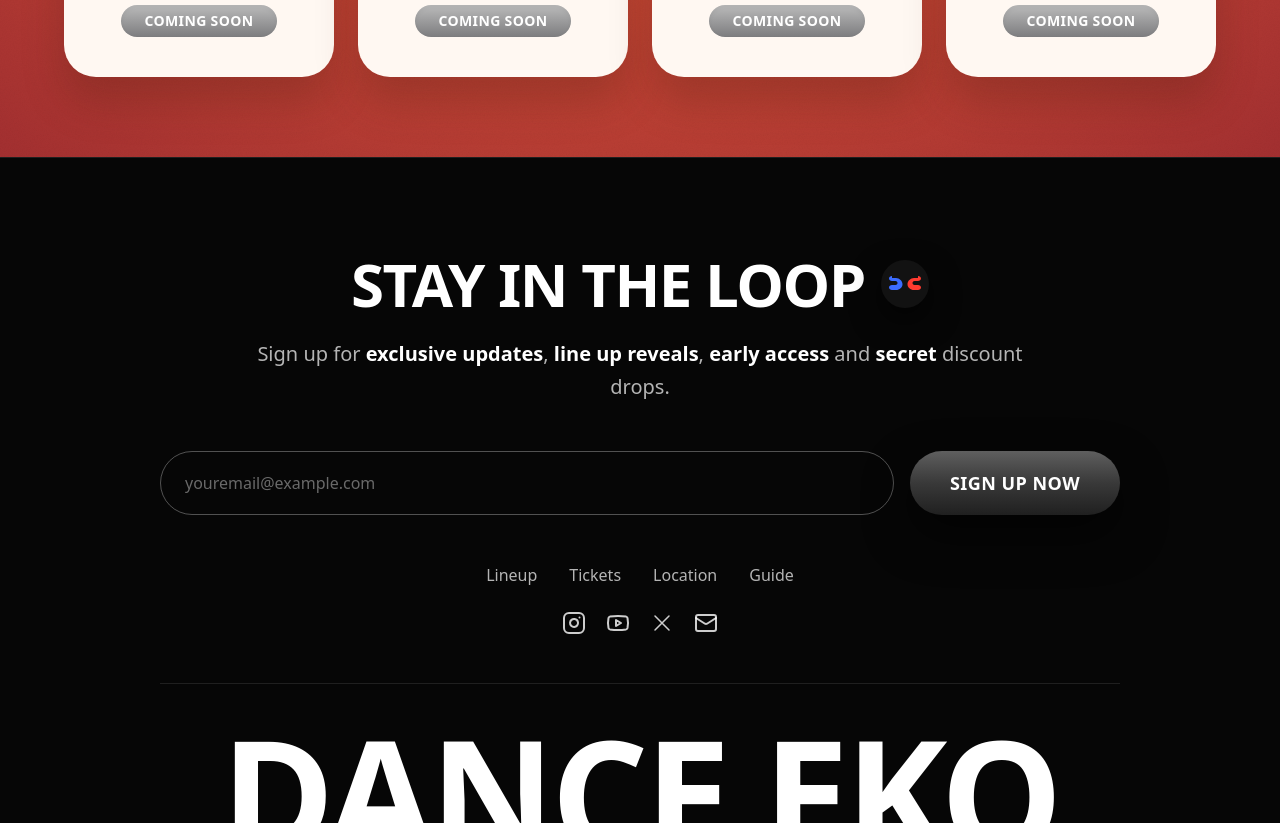
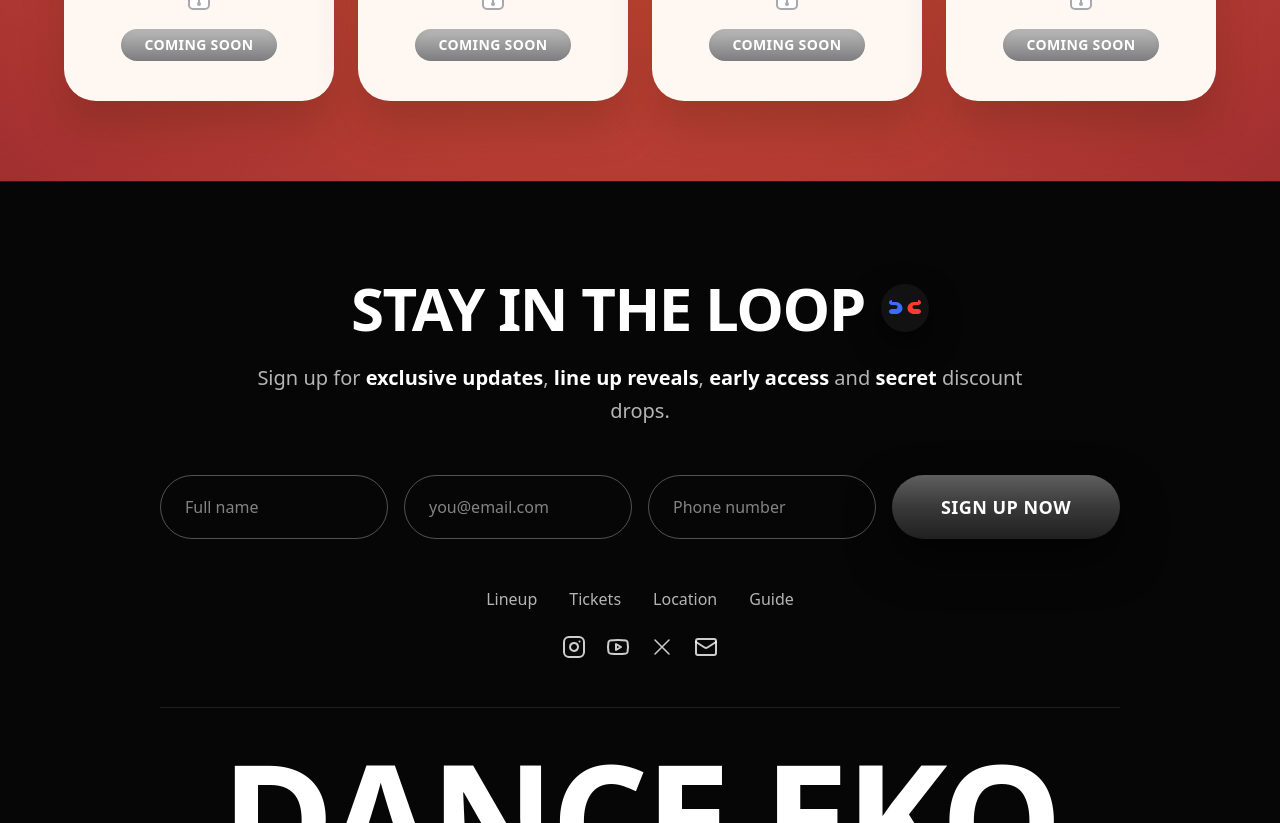
Before and after one commit to BolajiOlajide/danceeko, a Next.js app: page / in a window 1280 px wide. Shown: the part 660-1483 px from the top of the page. Built offline with nearby package versions, Linux system fonts and the light colour scheme.

Commit message:
collect more information in form

```diff
--- a/src/components/layout/footer.tsx
+++ b/src/components/layout/footer.tsx
@@ -15,6 +15,9 @@ const socials = [
   { icon: XIcon, href: LINKS.twitter, label: 'X (Twitter)' },
   { icon: Mail, href: LINKS.email, label: 'Email' },
 ] as const;
+
+const inputStyles =
+  'h-16 w-full rounded-[40px] border border-white/30 bg-transparent px-6 text-base text-white placeholder-white/50 focus:border-white focus:outline-none focus:ring-1 focus:ring-white/40 transition';
 
 export function Footer() {
   return (
@@ -37,21 +40,27 @@ export function Footer() {
           </p>
         </div>
 
-        <form className="flex w-full flex-col gap-4 text-left md:flex-row md:items-center">
-          <label className="w-full flex-1">
+        <form className="w-full">
+          <div className="grid grid-cols-1 gap-4 md:grid-cols-2 lg:grid-cols-4">
+            <label>
+              <span className="sr-only">Full name</span>
+              <input type="text" placeholder="Full name" className={inputStyles} />
+            </label>
+            <label>
               <span className="sr-only">Email address</span>
-            <input
-              type="email"
-              placeholder="youremail@example.com"
-              className="h-16 w-full rounded-[40px] border border-white/30 bg-transparent px-6 text-base text-white placeholder-white/40 focus:border-white focus:outline-none"
-            />
+              <input type="email" placeholder="you@email.com" className={inputStyles} />
+            </label>
+            <label>
+              <span className="sr-only">Phone number</span>
+              <input type="tel" placeholder="Phone number" className={inputStyles} />
             </label>
             <button
               type="button"
-            className="h-16 w-full rounded-[40px] bg-linear-to-b from-[#5f5f5f] via-[#393939] to-[#202020] text-lg font-black uppercase tracking-wide text-white shadow-[0_20px_45px_rgba(0,0,0,0.55)] transition hover:brightness-110 md:w-auto md:px-10"
+              className="h-16 w-full rounded-[40px] bg-gradient-to-b from-[#5f5f5f] via-[#393939] to-[#202020] text-lg font-black uppercase tracking-wide text-white shadow-[0_20px_45px_rgba(0,0,0,0.55)] transition hover:brightness-110"
             >
               SIGN UP NOW
             </button>
+          </div>
         </form>
 
         <div className="flex flex-col items-center gap-6 text-white/70">
--- a/src/components/sections/ticket.tsx
+++ b/src/components/sections/ticket.tsx
@@ -120,7 +120,7 @@ export function Ticket() {
           <br />
           Be the first to know when the first wave drops
         </p>
-        <button className="rounded-full bg-linear-to-b from-[#f7d7c2] to-[#d4b19e] px-10 py-3 text-base font-black uppercase tracking-wide text-[#2f120b] shadow-[0_10px_25px_rgba(87,33,1,0.25)] transition hover:translate-y-0.5">
+        <button className="mt-6 rounded-full bg-gradient-to-b from-[#f7d7c2] to-[#d4b19e] px-10 py-3 text-base font-black uppercase tracking-wide text-[#2f120b] shadow-[0_10px_25px_rgba(87,33,1,0.25)] transition hover:translate-y-0.5">
           Join the waitlist
         </button>
       </div>
```
Lines whose indentation alone changed are shown as unchanged.
